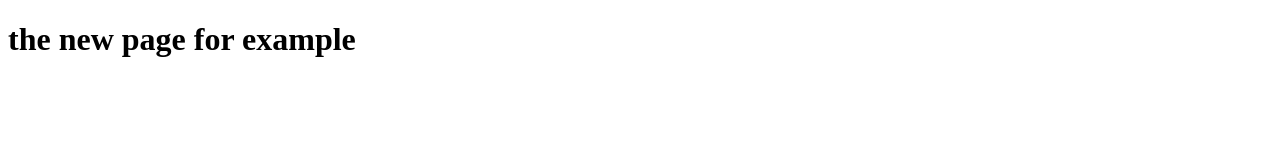
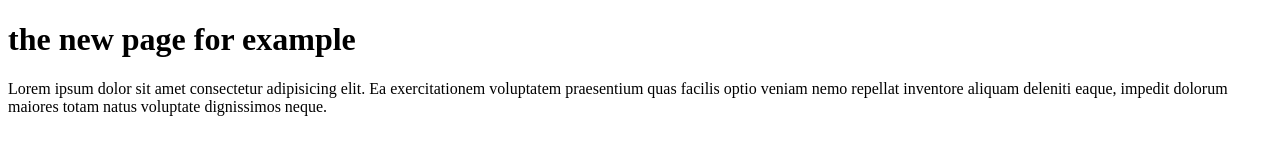
Before and after one commit to sevinyay/html-css-3, a plain HTML site: page index.html in a window 1280 px wide. Drawn offline with Linux system fonts and the light colour scheme.

Commit message:
new section

```diff
--- a/index.html
+++ b/index.html
@@ -8,5 +8,11 @@
   </head>
   <body>
     <h1>the new page for example</h1>
+    <p>
+      Lorem ipsum dolor sit amet consectetur adipisicing elit. Ea exercitationem
+      voluptatem praesentium quas facilis optio veniam nemo repellat inventore
+      aliquam deleniti eaque, impedit dolorum maiores totam natus voluptate
+      dignissimos neque.
+    </p>
   </body>
 </html>
```
